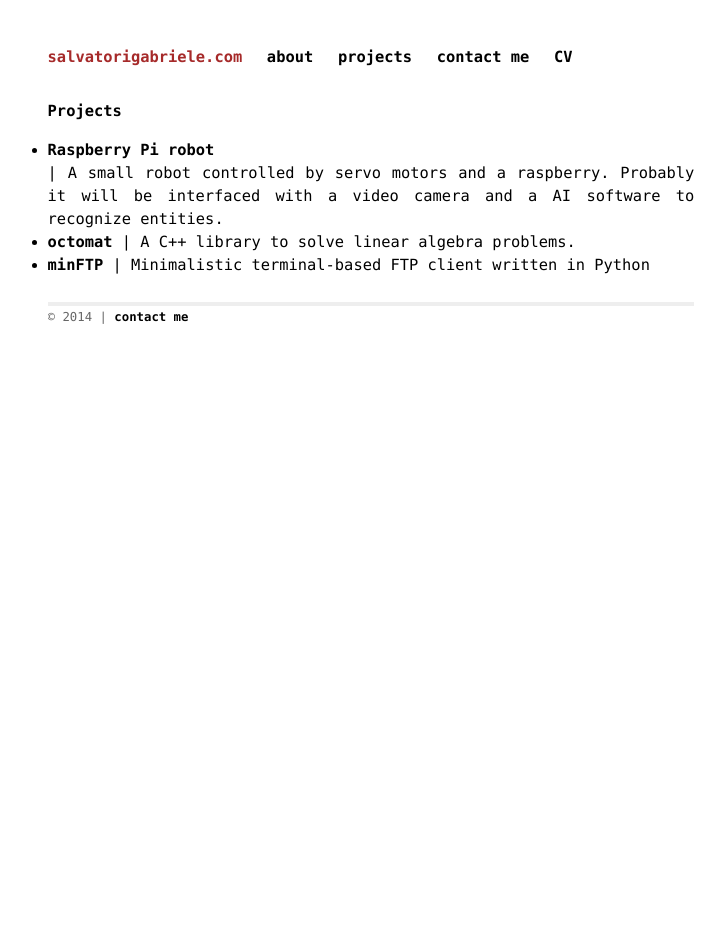
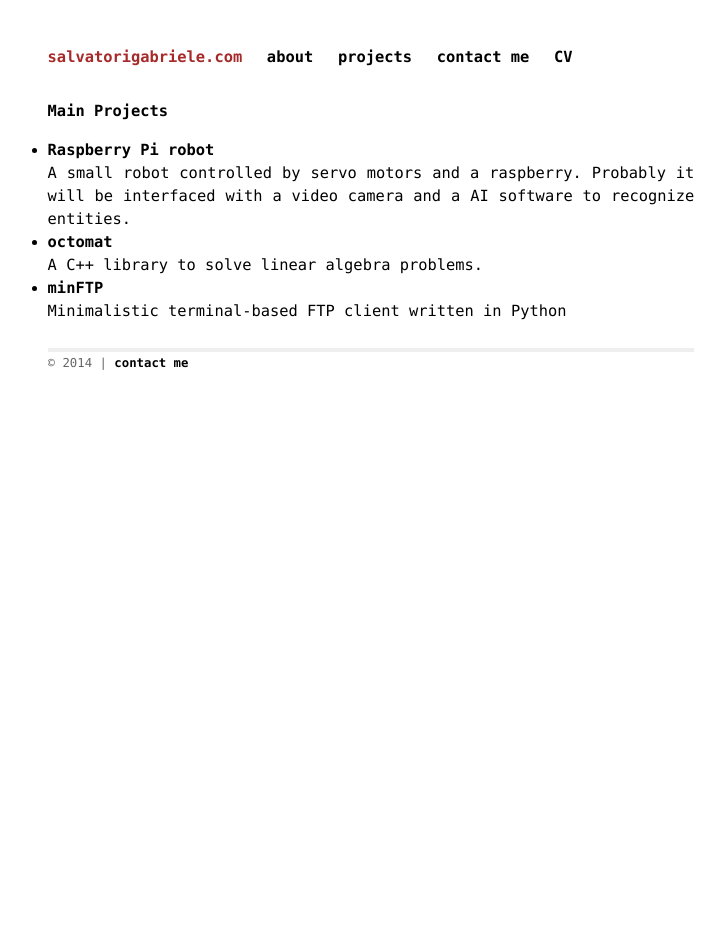
Before and after one commit to gsalvatori/salvatorigabriele.com, a Jekyll site: the page built from projects.html, in a window 1280 px wide. Shown: the whole page, without its empty margins (269-994 px from the left). Built offline with Jekyll 4.4.1, drawn with Linux system fonts in a browser that asks for light colours; Markdown is read by kramdown in place of the engine named in the settings.

Commit message:
Update projects.html

```diff
--- a/projects.html
+++ b/projects.html
@@ -4,11 +4,11 @@ title: salvatorigabriele.com - Blog
 ---
 
 <div id="home">
-  <h1>Projects</h1>
+  <h1>Main Projects</h1>
   <ul>
-    <li><a href=""><b>Raspberry Pi robot</b></a><br>| A small robot controlled by servo motors and a raspberry. Probably it will be interfaced with a video camera and a AI software to recognize entities.</li>
-    <li><a href=""><b>octomat</b></a>            | A C++ library to solve linear algebra problems.</li>
-    <li><a href=""><b>minFTP</b></a>             | Minimalistic terminal-based FTP client written in Python</li>
+    <li><a href=""><b>Raspberry Pi robot</b></a><br>A small robot controlled by servo motors and a raspberry. Probably it will be interfaced with a video camera and a AI software to recognize entities.</li>
+    <li><a href=""><b>octomat</b></a><br>A C++ library to solve linear algebra problems.</li>
+    <li><a href=""><b>minFTP</b></a><br>Minimalistic terminal-based FTP client written in Python</li>
 
 </ul>
 
```
